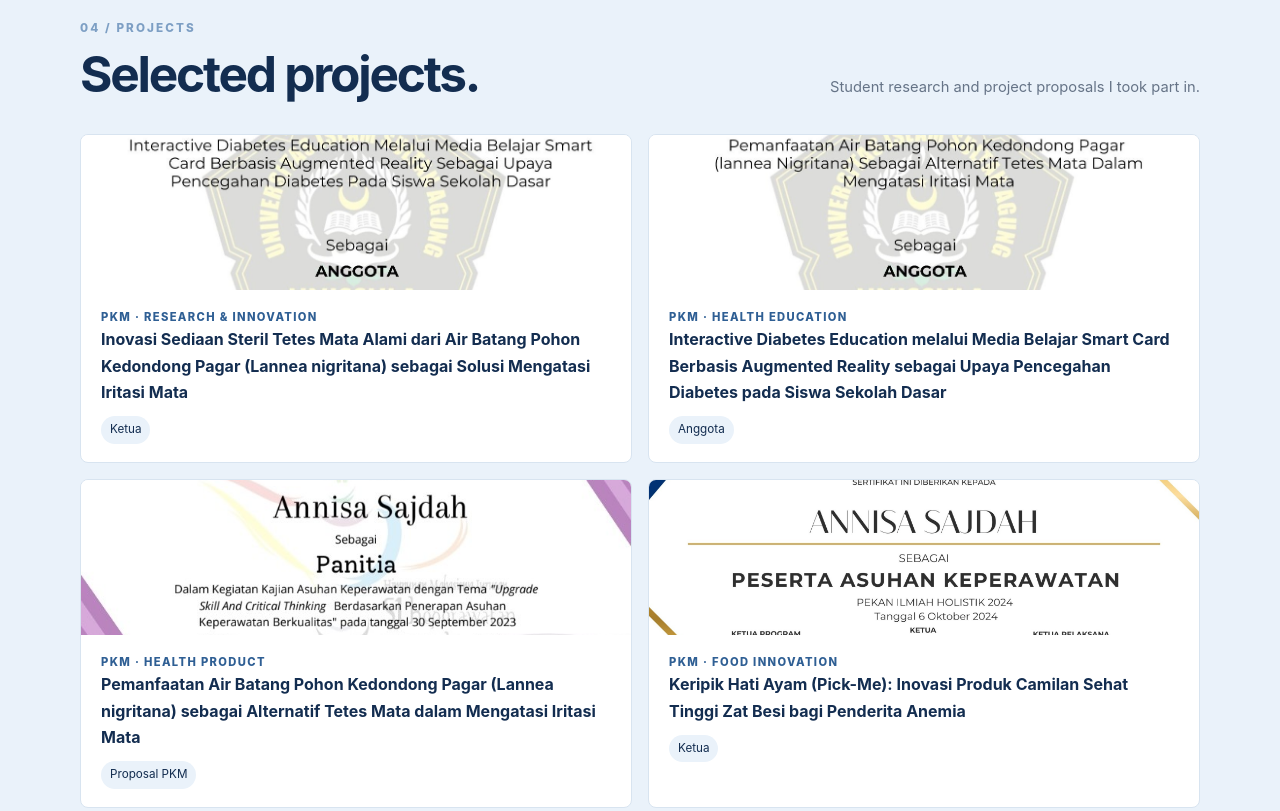
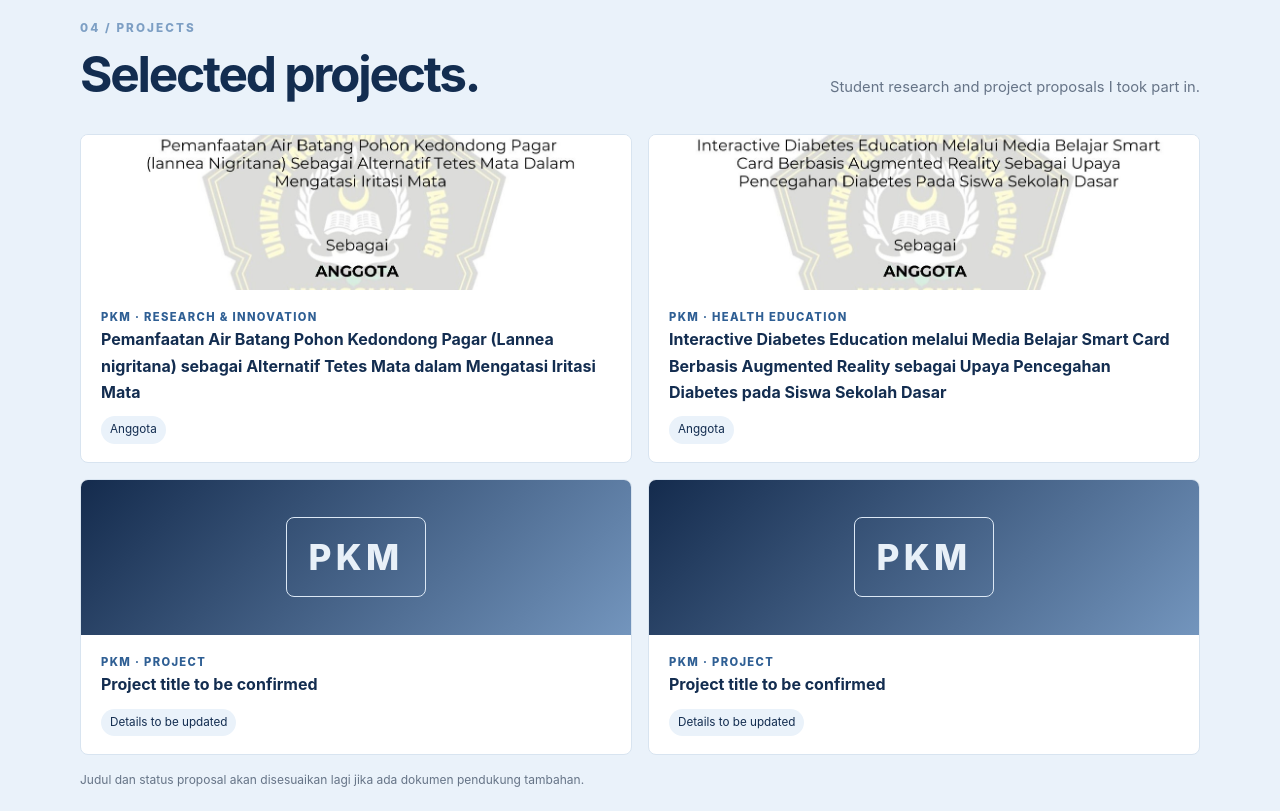
Before and after one commit to annisajdah11/Portofolio, a plain HTML site: page index.html in a window 1280 px wide. Shown: the part 2940-3751 px from the top of the page. Drawn offline with Linux system fonts and the light colour scheme.

Commit message:
Add files via upload

```diff
--- a/index.html
+++ b/index.html
@@ -11,7 +11,7 @@
 section{padding:82px 0}.section-head{display:flex;justify-content:space-between;align-items:end;gap:24px;margin-bottom:34px}.section-num{font-size:.73rem;color:var(--dust);letter-spacing:.18em;font-weight:800}.section-head h2{font-size:clamp(2rem,4vw,3.1rem);color:var(--navy);letter-spacing:-.045em;line-height:1.05;margin:9px 0 0}.section-head p{max-width:440px;color:var(--muted);font-size:.92rem;margin:0}.about{background:white}.about-grid{display:grid;grid-template-columns:.72fr 1.28fr;gap:55px}.about-stats{display:grid;grid-template-columns:1fr 1fr;gap:12px}.stat{padding:22px;background:var(--ice);border-radius:7px}.stat strong{display:block;font-size:1.5rem;color:var(--navy)}.stat span{font-size:.75rem;color:var(--muted)}.about-copy p{margin-top:0;color:#536377}.about-copy .note{border-left:3px solid var(--dust);padding-left:17px;color:var(--navy);font-weight:600}
 .experience{background:var(--mist)}.experience-list{display:grid;gap:16px}.exp-card{background:white;border:1px solid var(--line);border-radius:8px;padding:25px 27px;display:grid;grid-template-columns:180px 1fr;gap:24px}.exp-date{font-size:.8rem;color:var(--blue);font-weight:800}.exp-role{font-size:1.23rem;color:var(--navy);font-weight:800}.exp-company{color:var(--muted);font-size:.88rem}.exp-card ul{margin:12px 0 0;padding-left:18px;color:#556477;font-size:.9rem}.exp-card li+li{margin-top:5px}.exp-image{width:100%;height:130px;object-fit:cover;border-radius:6px;margin-top:13px}
 .research{background:white}.research-grid{display:grid;grid-template-columns:1fr 1fr;gap:18px}.research-card{border:1px solid var(--line);border-radius:8px;padding:25px;background:linear-gradient(140deg,#fff,#f8fbff)}.research-tag{font-size:.7rem;letter-spacing:.14em;text-transform:uppercase;color:var(--blue);font-weight:800}.research-card h3{font-size:1.2rem;line-height:1.4;color:var(--navy);margin:12px 0}.research-card p{font-size:.86rem;color:var(--muted)}.research-link{display:inline-block;margin-top:8px;font-weight:800;font-size:.84rem;color:var(--blue);border-bottom:1px solid var(--dust);padding-bottom:3px}.research-card .details{font-size:.78rem;color:#7a8797}
-.projects{background:var(--ice)}.project-grid{display:grid;grid-template-columns:repeat(2,1fr);gap:16px}.project-card{background:white;border-radius:8px;border:1px solid #d8e4f0;overflow:hidden}.project-card h3{color:var(--navy);font-size:1rem;margin:0}.project-content{padding:18px 20px}.project-card p{font-size:.82rem;color:var(--muted);margin:8px 0 0}.project-card .project-type{color:var(--blue);font-size:.7rem;font-weight:800;letter-spacing:.12em;text-transform:uppercase}.project-card img{height:155px;width:100%;object-fit:cover;object-position:center}.role-label{display:inline-block;margin-top:11px;font-size:.73rem;color:var(--navy);background:var(--ice);padding:4px 9px;border-radius:99px}
+.projects{background:var(--ice)}.project-grid{display:grid;grid-template-columns:repeat(2,1fr);gap:16px}.project-card{background:white;border-radius:8px;border:1px solid #d8e4f0;overflow:hidden}.project-card h3{color:var(--navy);font-size:1rem;margin:0}.project-content{padding:18px 20px}.project-card p{font-size:.82rem;color:var(--muted);margin:8px 0 0}.project-card .project-type{color:var(--blue);font-size:.7rem;font-weight:800;letter-spacing:.12em;text-transform:uppercase}.project-card img{height:155px;width:100%;object-fit:cover;object-position:center}.project-placeholder{height:155px;display:flex;align-items:center;justify-content:center;background:linear-gradient(135deg,#142b4d,#7395bd);color:#e8f0f8;font-size:2.2rem;font-weight:800;letter-spacing:.12em}.project-placeholder span{border:1px solid #dce8f5;padding:10px 22px;border-radius:8px}.role-label{display:inline-block;margin-top:11px;font-size:.73rem;color:var(--navy);background:var(--ice);padding:4px 9px;border-radius:99px}
 .org{background:white}.org-grid{display:grid;grid-template-columns:1fr 1fr;gap:20px}.org-card{border:1px solid var(--line);border-radius:8px;padding:20px;display:grid;grid-template-columns:110px 1fr;gap:18px;align-items:start}.org-card img{height:105px;width:110px;object-fit:cover;border-radius:5px}.org-card h3{color:var(--navy);font-size:1rem;margin:0}.org-card p{font-size:.82rem;color:var(--muted);margin:5px 0}.org-card .role{font-size:.73rem;color:var(--blue);font-weight:800}
 .certificates{background:var(--mist)}.cert-grid{display:grid;grid-template-columns:repeat(4,1fr);gap:14px}.cert{background:white;border:1px solid var(--line);border-radius:7px;overflow:hidden;cursor:pointer;transition:.2s}.cert:hover{transform:translateY(-3px);box-shadow:0 12px 26px #142d5012}.cert img{width:100%;height:165px;object-fit:cover;object-position:center}.cert p{font-size:.76rem;font-weight:700;color:var(--navy);padding:10px 12px;margin:0}.small-disclaimer{color:var(--muted);font-size:.75rem;margin-top:15px}
 .gallery{background:white}.gallery-grid{display:grid;grid-template-columns:repeat(4,1fr);gap:12px}.gallery-item{border:0;background:none;padding:0;cursor:pointer;overflow:hidden;border-radius:6px;position:relative}.gallery-item img{width:100%;height:190px;object-fit:cover;transition:transform .35s}.gallery-item:hover img{transform:scale(1.04)}.gallery-item.wide{grid-column:span 2}.gallery-item.wide img{height:220px}.gallery-caption{font-size:.75rem;color:var(--muted);padding:8px 2px}
@@ -29,12 +29,12 @@ section{padding:82px 0}.section-head{display:flex;justify-content:space-between;
 <article class="exp-card reveal"><div><div class="exp-date">AUG 2026 — PRESENT</div><div class="exp-company">MagangHub</div></div><div><div class="exp-role">Administrasi Klaim</div><div class="exp-company">BPJS Kesehatan Cabang Jakarta Selatan</div><ul><li>Melakukan penyusunan dan pengarsipan berkas administrasi klaim sesuai ketentuan.</li><li>Melakukan monitoring kedatangan berkas serta kelengkapan dokumen klaim sesuai batas waktu yang ditetapkan.</li><li>Menggunakan sistem administrasi BPJS Kesehatan untuk mendukung proses pengelolaan data.</li></ul></div></article></div></div></section>
 <section class="research" id="research"><div class="container"><div class="section-head reveal"><div><div class="section-num">03 / RESEARCH</div><h2>Academic work.</h2></div><p>Research projects and written work from my undergraduate studies.</p></div><div class="research-grid"><article class="research-card reveal"><div class="research-tag">Published · Journal Article</div><h3>Hubungan Antara Adiksi Internet dengan Prokrastinasi Akademik pada Mahasiswa S1 Ilmu Keperawatan Universitas Islam Sultan Agung Semarang</h3><p>Medic Nutricia: Journal Ilmu Kesehatan · Vol. 22 No. 2 (2026), hlm. 21–30</p><p class="details">Annisa Sajdah · Retno Issroviatiningrum · Muh Abdurrouf</p><a class="research-link" href="https://cibangsa.com/index.php/medicnutriciajournal/article/view/7510" target="_blank" rel="noopener">Read article ↗</a></article><article class="research-card reveal"><div class="research-tag">Undergraduate Thesis · 2026</div><h3>Hubungan Antara Adiksi Internet dengan Prokrastinasi Akademik Mahasiswa S1 Keperawatan Universitas Islam Sultan Agung Semarang</h3><p>Penelitian kuantitatif mengenai hubungan adiksi internet dan prokrastinasi akademik pada mahasiswa keperawatan.</p><p class="details">Universitas Islam Sultan Agung · Repository</p><a class="research-link" href="https://repository.unissula.ac.id/46435/" target="_blank" rel="noopener">View thesis ↗</a></article></div></div></section>
 <section class="projects" id="projects"><div class="container"><div class="section-head reveal"><div><div class="section-num">04 / PROJECTS</div><h2>Selected projects.</h2></div><p>Student research and project proposals I took part in.</p></div><div class="project-grid">
-<article class="project-card reveal"><img src="assets/pkm-kedondong.jpg" alt="PKM eye-drop proposal certificate"><div class="project-content"><div class="project-type">PKM · Research & Innovation</div><h3>Inovasi Sediaan Steril Tetes Mata Alami dari Air Batang Pohon Kedondong Pagar (Lannea nigritana) sebagai Solusi Mengatasi Iritasi Mata</h3><span class="role-label">Ketua</span></div></article>
-<article class="project-card reveal"><img src="assets/pkm-smartcard.jpg" alt="PKM smart card proposal certificate"><div class="project-content"><div class="project-type">PKM · Health Education</div><h3>Interactive Diabetes Education melalui Media Belajar Smart Card Berbasis Augmented Reality sebagai Upaya Pencegahan Diabetes pada Siswa Sekolah Dasar</h3><span class="role-label">Anggota</span></div></article>
-<article class="project-card reveal"><img src="assets/cert-kajian.jpg" alt="PKM proposal image"><div class="project-content"><div class="project-type">PKM · Health Product</div><h3>Pemanfaatan Air Batang Pohon Kedondong Pagar (Lannea nigritana) sebagai Alternatif Tetes Mata dalam Mengatasi Iritasi Mata</h3><span class="role-label">Proposal PKM</span></div></article>
-<article class="project-card reveal"><img src="assets/cert-pekailmiah.jpg" alt="PKM certificate"><div class="project-content"><div class="project-type">PKM · Food Innovation</div><h3>Keripik Hati Ayam (Pick-Me): Inovasi Produk Camilan Sehat Tinggi Zat Besi bagi Penderita Anemia</h3><span class="role-label">Ketua</span></div></article>
+<article class="project-card reveal"><img src="assets/pkm-smartcard.jpg" alt="PKM Kedondong Pagar certificate"><div class="project-content"><div class="project-type">PKM · Research & Innovation</div><h3>Pemanfaatan Air Batang Pohon Kedondong Pagar (Lannea nigritana) sebagai Alternatif Tetes Mata dalam Mengatasi Iritasi Mata</h3><span class="role-label">Anggota</span></div></article>
+<article class="project-card reveal"><img src="assets/pkm-kedondong.jpg" alt="PKM Interactive Diabetes Education certificate"><div class="project-content"><div class="project-type">PKM · Health Education</div><h3>Interactive Diabetes Education melalui Media Belajar Smart Card Berbasis Augmented Reality sebagai Upaya Pencegahan Diabetes pada Siswa Sekolah Dasar</h3><span class="role-label">Anggota</span></div></article>
+<article class="project-card reveal"><div class="project-placeholder"><span>PKM</span></div><div class="project-content"><div class="project-type">PKM · Project</div><h3>Project title to be confirmed</h3><span class="role-label">Details to be updated</span></div></article>
+<article class="project-card reveal"><div class="project-placeholder"><span>PKM</span></div><div class="project-content"><div class="project-type">PKM · Project</div><h3>Project title to be confirmed</h3><span class="role-label">Details to be updated</span></div></article>
 </div><p class="small-disclaimer">Judul dan status proposal akan disesuaikan lagi jika ada dokumen pendukung tambahan.</p></div></section>
-<section class="org" id="organization"><div class="container"><div class="section-head reveal"><div><div class="section-num">05 / ORGANIZATION</div><h2>Beyond academics.</h2></div><p>Organizational involvement, committees, and shared moments.</p></div><div class="org-grid"><article class="org-card reveal"><img src="assets/workshop-chair.jpg" alt="Chairing research workshop"><div><div class="role">CHAIRPERSON · 2024</div><h3>Workshop Penelitian & Kajian Keperawatan</h3><p>Ketua panitia kegiatan workshop penelitian dan kajian keperawatan.</p></div></article><article class="org-card reveal"><img src="assets/hmj-group.jpg" alt="Nursing student organization group photo"><div><div class="role">MEMBER · 2024—2025</div><h3>HMJ S1 Keperawatan UNISSULA</h3><p>Keanggotaan himpunan serta pengalaman dalam kegiatan kepanitiaan dan organisasi.</p></div></article><article class="org-card reveal"><img src="assets/hmj-activity.jpg" alt="Student organization activity"><div><div class="role">COMMITTEE EXPERIENCES</div><h3>Committee & Event Work</h3><p>Pengalaman di divisi humas, konsumsi, acara, dokumentasi, dan perlengkapan.</p></div></article><article class="org-card reveal"><img src="assets/outing.jpg" alt="Student gathering"><div><div class="role">ACTIVITIES</div><h3>Student Activities</h3><p>Dokumentasi kegiatan, kebersamaan, dan pengalaman selama masa perkuliahan.</p></div></article></div></div></section>
+<section class="org" id="organization"><div class="container"><div class="section-head reveal"><div><div class="section-num">05 / ORGANIZATION</div><h2>Beyond academics.</h2></div><p>Organizational involvement, committees, and shared moments.</p></div><div class="org-grid"><article class="org-card reveal"><img src="assets/workshop-chair.jpg" alt="Chairing research workshop"><div><div class="role">CHAIRPERSON · 2024</div><h3>Workshop Penelitian & Kajian Keperawatan</h3><p>Ketua panitia kegiatan workshop penelitian dan kajian keperawatan.</p></div></article><article class="org-card reveal"><img src="assets/hmj-group.jpg" alt="Nursing student organization group photo"><div><div class="role">MEMBER · 2024—2025</div><h3>HMJ S1 Keperawatan UNISSULA</h3><p>Keanggotaan himpunan serta pengalaman dalam kegiatan kepanitiaan dan organisasi.</p></div></article><article class="org-card reveal"><img src="assets/hmj-activity.jpg" alt="Student organization activity"><div><div class="role">COMMITTEE EXPERIENCES</div><h3>Committee & Event Work</h3><p>Pengalaman di divisi humas, konsumsi, acara, dokumentasi, dan perlengkapan.</p></div></article><article class="org-card reveal"><img src="assets/outing.jpg" alt="Student gathering"><div><div class="role">ACTIVITIES</div><h3>BPJS Internship Moments</h3><p>Foto bersama rekan-rekan magang di BPJS Kesehatan.</p></div></article></div></div></section>
 <section class="certificates" id="certificates"><div class="container"><div class="section-head reveal"><div><div class="section-num">06 / CERTIFICATES</div><h2>Credentials & recognition.</h2></div><p>A selection of certificates from campus, committees, and activities. Tap to view.</p></div><div class="cert-grid">
 <div class="cert reveal" data-img="assets/cert-nursing-scientific.jpg"><img src="assets/cert-nursing-scientific.jpg" alt="Nursing Scientific Competition certificate"><p>Nursing Scientific Competition · Participant</p></div>
 <div class="cert reveal" data-img="assets/cert-pekailmiah.jpg"><img src="assets/cert-pekailmiah.jpg" alt="Pekan Ilmiah Holistik certificate"><p>Pekan Ilmiah Holistik · 2024</p></div>
@@ -49,10 +49,10 @@ section{padding:82px 0}.section-head{display:flex;justify-content:space-between;
 <button class="gallery-item wide" data-img="assets/graduation-outdoor.jpg" aria-label="Open graduation outdoor photo"><img src="assets/graduation-outdoor.jpg" alt="Graduation outdoors"><div class="gallery-caption">Graduation day</div></button>
 <button class="gallery-item" data-img="assets/eiger-photo-extra.jpg" aria-label="Open store photo"><img src="assets/eiger-photo-extra.jpg" alt="Retail store photo"><div class="gallery-caption">Retail experience</div></button>
 <button class="gallery-item" data-img="assets/hmj-group.jpg" aria-label="Open organization photo"><img src="assets/hmj-group.jpg" alt="Organization group"><div class="gallery-caption">Organization</div></button>
-<button class="gallery-item" data-img="assets/hmj-activity.jpg" aria-label="Open activity photo"><img src="assets/hmj-activity.jpg" alt="Student activity"><div class="gallery-caption">Campus activities</div></button>
+<button class="gallery-item" data-img="assets/hmj-activity.jpg" aria-label="Open activity photo"><img src="assets/hmj-activity.jpg" alt="Photo with fellow BPJS interns"><div class="gallery-caption">BPJS Internship Team</div></button>
 <button class="gallery-item" data-img="assets/workshop-chair.jpg" aria-label="Open workshop photo"><img src="assets/workshop-chair.jpg" alt="Workshop speaking"><div class="gallery-caption">Workshop committee</div></button>
 <button class="gallery-item" data-img="assets/graduation-cumlaude.jpg" aria-label="Open graduation portrait"><img src="assets/graduation-cumlaude.jpg" alt="Graduation portrait"><div class="gallery-caption">A milestone</div></button>
-<button class="gallery-item" data-img="assets/outing.jpg" aria-label="Open campus gathering photo"><img src="assets/outing.jpg" alt="Campus gathering"><div class="gallery-caption">Shared moments</div></button>
+<button class="gallery-item" data-img="assets/outing.jpg" aria-label="Open campus gathering photo"><img src="assets/outing.jpg" alt="BPJS Fun Walk group photo"><div class="gallery-caption">BPJS Fun Walk</div></button>
 </div></div></section>
 <section class="contact" id="contact"><div class="container reveal"><div class="section-num" style="color:#9bb9da">08 / CONTACT</div><h2>Let's connect.</h2><p>Terbuka untuk kesempatan kerja, kolaborasi, dan pengalaman baru.</p><div class="contact-links"><a class="btn primary" href="mailto:EMAIL_KAMU">Email me ↗</a><a class="btn secondary" href="https://wa.me/62NOMOR_KAMU" target="_blank" rel="noopener">WhatsApp ↗</a></div><p style="font-size:.76rem;color:#9bb9da;margin-top:22px">Kontak akan diaktifkan setelah alamat email dan nomor WhatsApp dimasukkan.</p></div></section>
 </main><footer class="footer"><div class="container footer-row"><span>© 2026 Annisa Sajdah · Personal Portfolio</span><span>Made as a living archive of my journey.</span></div></footer>
```
